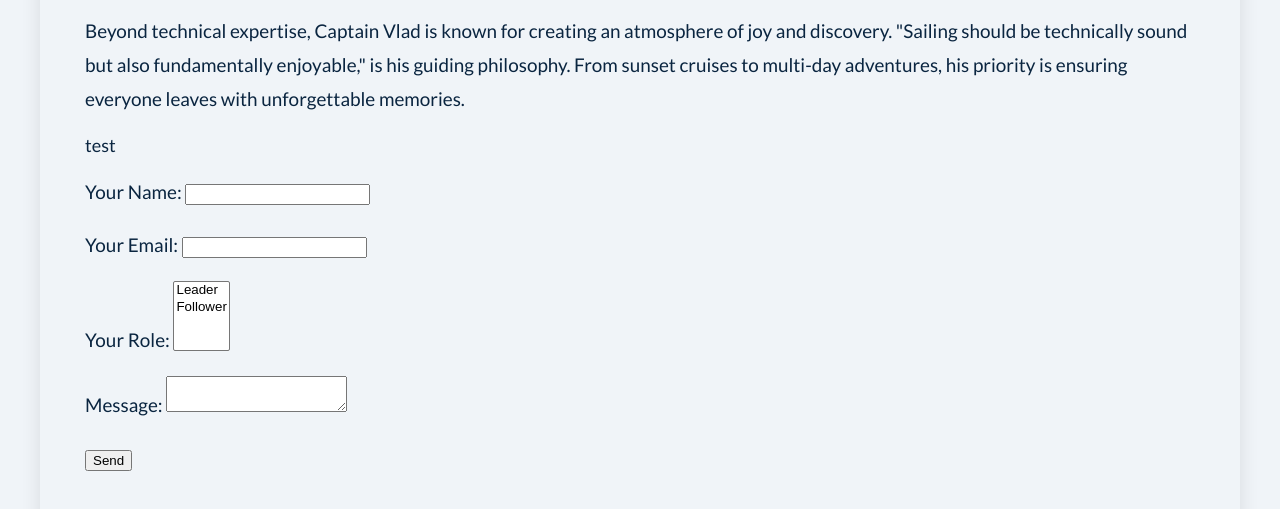
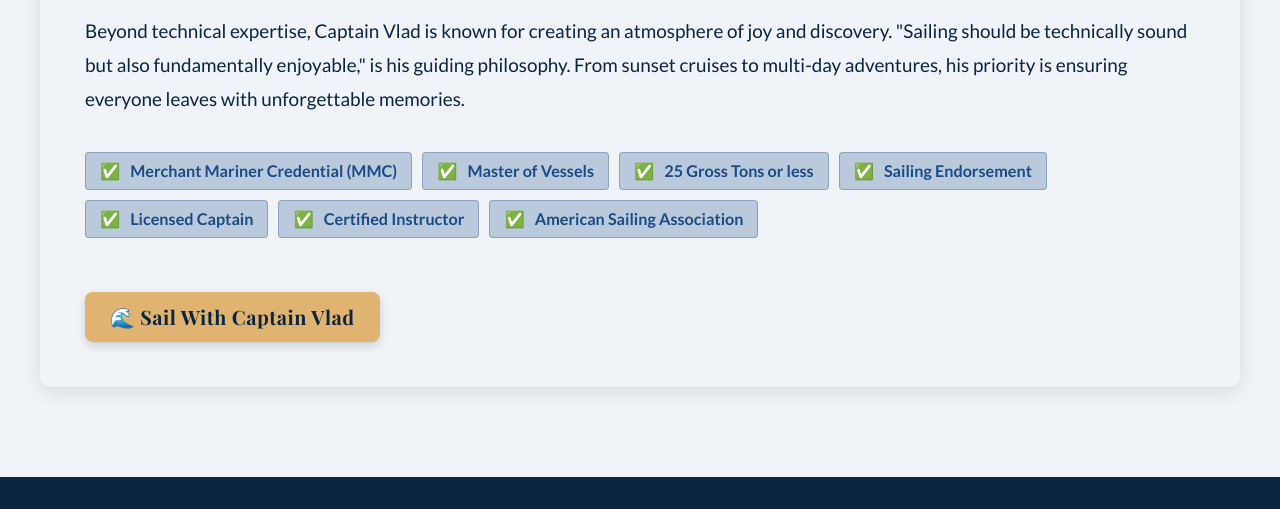
Before and after one commit to djmisha/ahoyvlad, a React (Vite) app: page / in a window 1280 px wide. Shown: the part 5340-5849 px from the top of the page. Built offline with nearby package versions, Linux system fonts and the light colour scheme.

Commit message:
chore: remove unnecessary .DS_Store files and add react-ssg-netlify-forms dependency

```diff
--- a/package.json
+++ b/package.json
@@ -11,7 +11,8 @@
   },
   "dependencies": {
     "react": "^19.0.0",
-    "react-dom": "^19.0.0"
+    "react-dom": "^19.0.0",
+    "react-ssg-netlify-forms": "^1.0.3"
   },
   "devDependencies": {
     "@eslint/js": "^9.21.0",
--- a/src/App.jsx
+++ b/src/App.jsx
@@ -284,58 +284,29 @@ function App() {
               philosophy. From sunset cruises to multi-day adventures, his
               priority is ensuring everyone leaves with unforgettable memories.
             </p>
-            <form name="contact" method="POST" data-netlify="true">
-              test
-              <p>
-                <label>
-                  Your Name: <input type="text" name="name" />
-                </label>
-              </p>
-              <p>
-                <label>
-                  Your Email: <input type="email" name="email" />
-                </label>
-              </p>
-              <p>
-                <label>
-                  Your Role:{" "}
-                  <select name="role[]" multiple>
-                    <option value="leader">Leader</option>
-                    <option value="follower">Follower</option>
-                  </select>
-                </label>
-              </p>
-              <p>
-                <label>
-                  Message: <textarea name="message"></textarea>
-                </label>
-              </p>
-              <p>
-                <button type="submit">Send</button>
-              </p>
-            </form>
+
             <div className="credentials">
               <span className="credential">
                 <span>✅</span>
                 Merchant Mariner Credential (MMC)
               </span>
               <span className="credential">
-                <span>✅</span> Master of Vessels
+                <span>✅</span>Master of Vessels
               </span>
               <span className="credential">
-                <span>✅</span> 25 Gross Tons or less
+                <span>✅</span>25 Gross Tons or less
               </span>
               <span className="credential">
-                <span>✅</span> Sailing Endorsement
+                <span>✅</span>Sailing Endorsement
               </span>{" "}
               <span className="credential">
-                <span>✅</span> Licensed Captain
+                <span>✅</span>Licensed Captain
               </span>
               <span className="credential">
-                <span>✅</span> Certified Instructor
+                <span>✅</span>Certified Instructor
               </span>
               <span className="credential">
-                <span>✅</span> American Sailing Association
+                <span>✅</span>American Sailing Association
               </span>
             </div>
 
--- a/src/components/ContactForm/ContactForm.jsx
+++ b/src/components/ContactForm/ContactForm.jsx
@@ -1,4 +1,5 @@
 import { useState } from "react";
+import NetlifyForm from "react-ssg-netlify-forms";
 
 function encode(data) {
   return Object.keys(data)
@@ -75,63 +76,64 @@ const ContactForm = () => {
     return false;
   };
 
-  const handleSubmit = (e) => {
-    e.preventDefault();
-    setIsSubmitting(true);
-    const form = e.target;
+  // const handleSubmit = (e) => {
+  //   e.preventDefault();
+  //   setIsSubmitting(true);
+  //   const form = e.target;
 
-    if (!checkForErrors()) {
-      // remove id's from State
-      const cleanData = state.map((obj) => {
-        const newObj = { ...obj };
-        delete newObj.id;
-        return newObj;
-      });
+  //   if (!checkForErrors()) {
+  //     // remove id's from State
+  //     const cleanData = state.map((obj) => {
+  //       const newObj = { ...obj };
+  //       delete newObj.id;
+  //       return newObj;
+  //     });
 
-      let objectData = {};
+  //     let objectData = {};
 
-      // add values to our new data Object
-      cleanData.forEach((obj) => {
-        Object.keys(obj).forEach((key) => {
-          objectData[key] = obj[key];
-        });
-      });
+  //     // add values to our new data Object
+  //     cleanData.forEach((obj) => {
+  //       Object.keys(obj).forEach((key) => {
+  //         objectData[key] = obj[key];
+  //       });
+  //     });
 
-      const formData = {
-        "form-name": "ahoy-vlad-contact",
-        ...objectData,
-      };
+  //     const formData = {
+  //       "form-name": "ahoy-vlad-contact",
+  //       ...objectData,
+  //     };
 
-      fetch("/", {
-        method: "POST",
-        headers: { "Content-Type": "application/x-www-form-urlencoded" },
-        body: encode(formData),
-      })
-        .then((response) => {
-          if (!response.ok) {
-            throw new Error(
-              `Form submission failed with status: ${response.status}`
-            );
-          }
-          return response;
-        })
-        .then(() => {
-          setIsSubmitted(true);
-          setState([]);
-        })
-        .catch((error) => {
-          console.error("Form submission error:", error);
-          alert(
-            "Error submitting the form. Please try again or contact us directly."
-          );
-        })
-        .finally(() => {
-          setIsSubmitting(false);
-        });
-    } else {
-      setIsSubmitting(false);
-    }
-  };
+  //     fetch("/", {
+  //       method: "POST",
+  //       headers: { "Content-Type": "application/x-www-form-urlencoded" },
+  //       body: encode(formData),
+  //     })
+  //       .then((response) => {
+  //         if (!response.ok) {
+  //           throw new Error(
+  //             `Form submission failed with status: ${response.status}`
+  //           );
+  //         }
+  //         return response;
+  //       })
+  //       .then(() => {
+  //         setIsSubmitted(true);
+  //         setState([]);
+  //       })
+  //       .catch((error) => {
+  //         console.error("Form submission error:", error);
+  //         alert(
+  //           "Error submitting the form. Please try again or contact us directly."
+  //         );
+  //       })
+  //       .finally(() => {
+  //         setIsSubmitting(false);
+  //       });
+  //   } else {
+  //     setIsSubmitting(false);
+  //   }
+  // };
+  const postSubmit = () => {};
 
   if (isSubmitted) {
     return (
@@ -146,14 +148,14 @@ const ContactForm = () => {
   }
 
   return (
-    <form
+    <NetlifyForm
       className="contact-form"
       name="ahoy-vlad-contact"
       method="POST"
       action="/"
       data-netlify="true"
       data-netlify-honeypot="bot-field"
-      onSubmit={handleSubmit}
+      postSubmit={postSubmit}
     >
       {/* Hidden field for Netlify form handling */}
       <input type="hidden" name="form-name" value="ahoy-vlad-contact" />
@@ -234,7 +236,7 @@ const ContactForm = () => {
       <button type="submit" className="contact-btn" disabled={isSubmitting}>
         {isSubmitting ? "Sending..." : "📤 Send Message"}
       </button>
-    </form>
+    </NetlifyForm>
   );
 };
 
```
Also changed, not shown: 1 other file (tests, documents, lock files or other folders).
